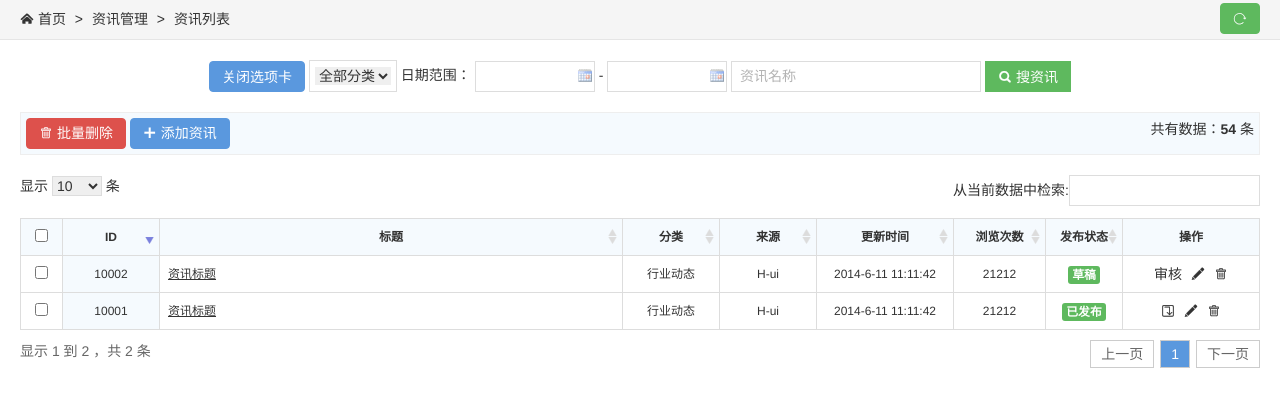
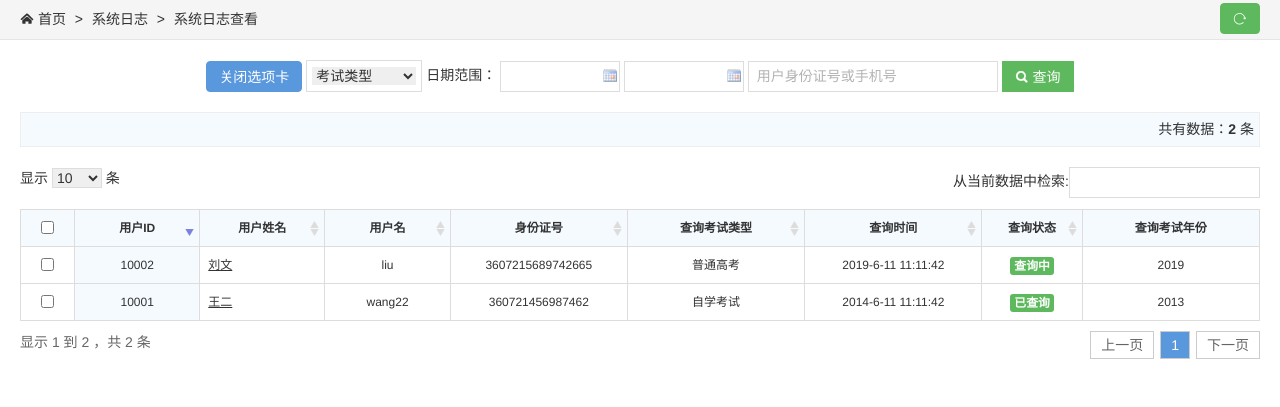
Before and after one commit to dongxiaohao/AchievementManager, a Spring Boot app: page /article-list.html in a window 1280 px wide. Shown: the top 407 px of the page. Run offline with Spring Boot 4, Linux system fonts and the light colour scheme; some of the project's set-up classes (security, data sources, template engines, error pages and the like) are left out, and stand-ins take their place; some libraries are stand-ins or nearby versions.

Commit message:
系统日志页面样式

```diff
--- a/src/main/resources/static/_menu.html
+++ b/src/main/resources/static/_menu.html
@@ -1,10 +1,10 @@
 <aside class="Hui-aside">
 	<div class="menu_dropdown bk_2">
 		<dl id="menu-article">
-			<dt><i class="Hui-iconfont">&#xe616;</i> 资讯管理<i class="Hui-iconfont menu_dropdown-arrow">&#xe6d5;</i></dt>
+			<dt><i class="Hui-iconfont">&#xe616;</i> 系统日志<i class="Hui-iconfont menu_dropdown-arrow">&#xe6d5;</i></dt>
 			<dd>
 				<ul>
-					<li><a data-href="article-list.html" data-title="资讯管理" href="javascript:void(0)">资讯管理</a></li>
+					<li><a data-href="article-list.html" data-title="系统日志" href="javascript:void(0)">系统日志</a></li>
 				</ul>
 			</dd>
 		</dl>
--- a/src/main/resources/static/article-list.html
+++ b/src/main/resources/static/article-list.html
@@ -22,61 +22,67 @@
 <title>资讯列表</title>
 </head>
 <body>
-<nav class="breadcrumb"><i class="Hui-iconfont">&#xe67f;</i> 首页 <span class="c-gray en">&gt;</span> 资讯管理 <span class="c-gray en">&gt;</span> 资讯列表 <a class="btn btn-success radius r" style="line-height:1.6em;margin-top:3px" href="javascript:location.replace(location.href);" title="刷新" ><i class="Hui-iconfont">&#xe68f;</i></a></nav>
+<nav class="breadcrumb"><i class="Hui-iconfont">&#xe67f;</i> 首页 <span class="c-gray en">&gt;</span> 系统日志 <span class="c-gray en">&gt;</span> 系统日志查看 <a class="btn btn-success radius r" style="line-height:1.6em;margin-top:3px" href="javascript:location.replace(location.href);" title="刷新" ><i class="Hui-iconfont">&#xe68f;</i></a></nav>
 <div class="page-container">
 	<div class="text-c">
 		<button onclick="removeIframe()" class="btn btn-primary radius">关闭选项卡</button>
 	 <span class="select-box inline">
-		<select name="" class="select">
-			<option value="0">全部分类</option>
-			<option value="1">分类一</option>
-			<option value="2">分类二</option>
+		<select id="exam" name="" class="select">
+			<option value="0">考试类型</option>
+			<option value="1">自学考试</option>
+			<option value="2">普通高考</option>
+			<option value="3">学业水平考试</option>
+			<option value="4">对口升学考试</option>
 		</select>
 		</span> 日期范围：
 		<input type="text" onfocus="WdatePicker({ maxDate:'#F{$dp.$D(\'logmax\')||\'%y-%M-%d\'}' })" id="logmin" class="input-text Wdate" style="width:120px;">
-		-
+
 		<input type="text" onfocus="WdatePicker({ minDate:'#F{$dp.$D(\'logmin\')}',maxDate:'%y-%M-%d' })" id="logmax" class="input-text Wdate" style="width:120px;">
-		<input type="text" name="" id="" placeholder=" 资讯名称" style="width:250px" class="input-text">
-		<button name="" id="" class="btn btn-success" type="submit"><i class="Hui-iconfont">&#xe665;</i> 搜资讯</button>
+		<input type="text" name="" id="sfzh" placeholder=" 用户身份证号或手机号" style="width:250px" class="input-text">
+		<button   class="btn btn-success" onclick="submitRequire()" ><i class="Hui-iconfont">&#xe665;</i> 查询</button>
 	</div>
-	<div class="cl pd-5 bg-1 bk-gray mt-20"> <span class="l"><a href="javascript:;" onclick="datadel()" class="btn btn-danger radius"><i class="Hui-iconfont">&#xe6e2;</i> 批量删除</a> <a class="btn btn-primary radius" data-title="添加资讯" data-href="article-add.html" onclick="Hui_admin_tab(this)" href="javascript:;"><i class="Hui-iconfont">&#xe600;</i> 添加资讯</a></span> <span class="r">共有数据：<strong>54</strong> 条</span> </div>
+	<div class="cl pd-5 bg-1 bk-gray mt-20">
+		<!--<span class="l"><a href="javascript:;" onclick="datadel()" class="btn btn-danger radius"><i class="Hui-iconfont">&#xe6e2;</i> 批量删除</a> <a class="btn btn-primary radius" data-title="添加资讯" data-href="article-add.html" onclick="Hui_admin_tab(this)" href="javascript:;"><i class="Hui-iconfont">&#xe600;</i> 添加资讯</a></span> -->
+		<span class="r">共有数据：<strong>2</strong> 条</span> </div>
 	<div class="mt-20">
 		<table class="table table-border table-bordered table-bg table-hover table-sort table-responsive">
 			<thead>
 				<tr class="text-c">
 					<th width="25"><input type="checkbox" name="" value=""></th>
-					<th width="80">ID</th>
-					<th>标题</th>
-					<th width="80">分类</th>
-					<th width="80">来源</th>
-					<th width="120">更新时间</th>
-					<th width="75">浏览次数</th>
-					<th width="60">发布状态</th>
-					<th width="120">操作</th>
+					<th width="80">用户ID</th>
+					<th width="80">用户姓名</th>
+					<th width="80">用户名</th>
+					<th width="120">身份证号</th>
+					<th width="120">查询考试类型</th>
+					<th width="120">查询时间</th>
+					<th width="60">查询状态</th>
+					<th width="120">查询考试年份</th>
 				</tr>
 			</thead>
 			<tbody>
 				<tr class="text-c">
 					<td><input type="checkbox" value="" name=""></td>
 					<td>10001</td>
-					<td class="text-l"><u style="cursor:pointer" class="text-primary" onClick="article_edit('查看','article-zhang.html','10001')" title="查看">资讯标题</u></td>
-					<td>行业动态</td>
-					<td>H-ui</td>
+					<td class="text-l"><u style="cursor:pointer" class="text-primary" onClick="article_edit('查看','article-zhang.html','10001')" title="查看">王二</u></td>
+					<td>wang22</td>
+					<td>360721456987462</td>
+					<td>自学考试</td>
 					<td>2014-6-11 11:11:42</td>
-					<td>21212</td>
-					<td class="td-status"><span class="label label-success radius">已发布</span></td>
-					<td class="f-14 td-manage"><a style="text-decoration:none" onClick="article_stop(this,'10001')" href="javascript:;" title="下架"><i class="Hui-iconfont">&#xe6de;</i></a> <a style="text-decoration:none" class="ml-5" onClick="article_edit('资讯编辑','article-add.html','10001')" href="javascript:;" title="编辑"><i class="Hui-iconfont">&#xe6df;</i></a> <a style="text-decoration:none" class="ml-5" onClick="article_del(this,'10001')" href="javascript:;" title="删除"><i class="Hui-iconfont">&#xe6e2;</i></a></td>
+					<td class="td-status"><span class="label label-success radius">已查询</span></td>
+                    <td>2013</td>
+					<!--<td class="f-14 td-manage"><a style="text-decoration:none" onClick="article_stop(this,'10001')" href="javascript:;" title="下架"><i class="Hui-iconfont">&#xe6de;</i></a> <a style="text-decoration:none" class="ml-5" onClick="article_edit('资讯编辑','article-add.html','10001')" href="javascript:;" title="编辑"><i class="Hui-iconfont">&#xe6df;</i></a> <a style="text-decoration:none" class="ml-5" onClick="article_del(this,'10001')" href="javascript:;" title="删除"><i class="Hui-iconfont">&#xe6e2;</i></a></td>-->
 				</tr>
 				<tr class="text-c">
 					<td><input type="checkbox" value="" name=""></td>
 					<td>10002</td>
-					<td class="text-l"><u style="cursor:pointer" class="text-primary" onClick="article_edit('查看','article-zhang.html','10002')" title="查看">资讯标题</u></td>
-					<td>行业动态</td>
-					<td>H-ui</td>
-					<td>2014-6-11 11:11:42</td>
-					<td>21212</td>
-					<td class="td-status"><span class="label label-success radius">草稿</span></td>
-					<td class="f-14 td-manage"><a style="text-decoration:none" onClick="article_shenhe(this,'10001')" href="javascript:;" title="审核">审核</a> <a style="text-decoration:none" class="ml-5" onClick="article_edit('资讯编辑','article-add.html','10001')" href="javascript:;" title="编辑"><i class="Hui-iconfont">&#xe6df;</i></a> <a style="text-decoration:none" class="ml-5" onClick="article_del(this,'10001')" href="javascript:;" title="删除"><i class="Hui-iconfont">&#xe6e2;</i></a></td>
+					<td class="text-l"><u style="cursor:pointer" class="text-primary" onClick="article_edit('查看','article-zhang.html','10002')" title="查看">刘文</u></td>
+					<td>liu</td>
+					<td>3607215689742665</td>
+					<td>普通高考</td>
+					<td>2019-6-11 11:11:42</td>
+					<td class="td-status"><span class="label label-success radius">查询中</span></td>
+                    <td>2019</td>
+					<!--<td class="f-14 td-manage"><a style="text-decoration:none" onClick="article_shenhe(this,'10001')" href="javascript:;" title="审核">审核</a> <a style="text-decoration:none" class="ml-5" onClick="article_edit('资讯编辑','article-add.html','10001')" href="javascript:;" title="编辑"><i class="Hui-iconfont">&#xe6df;</i></a> <a style="text-decoration:none" class="ml-5" onClick="article_del(this,'10001')" href="javascript:;" title="删除"><i class="Hui-iconfont">&#xe6e2;</i></a></td>-->
 				</tr>
 			</tbody>
 		</table>
@@ -92,6 +98,7 @@
 <script type="text/javascript" src="lib/My97DatePicker/4.8/WdatePicker.js"></script>
 <script type="text/javascript" src="lib/datatables/1.10.0/jquery.dataTables.min.js"></script>
 <script type="text/javascript" src="lib/laypage/1.2/laypage.js"></script>
+<script type="text/javascript" src="static/js/article-list.js"></script>
 <script type="text/javascript">
 $('.table-sort').dataTable({
 	"aaSorting": [[ 1, "desc" ]],//默认第几个排序
```
